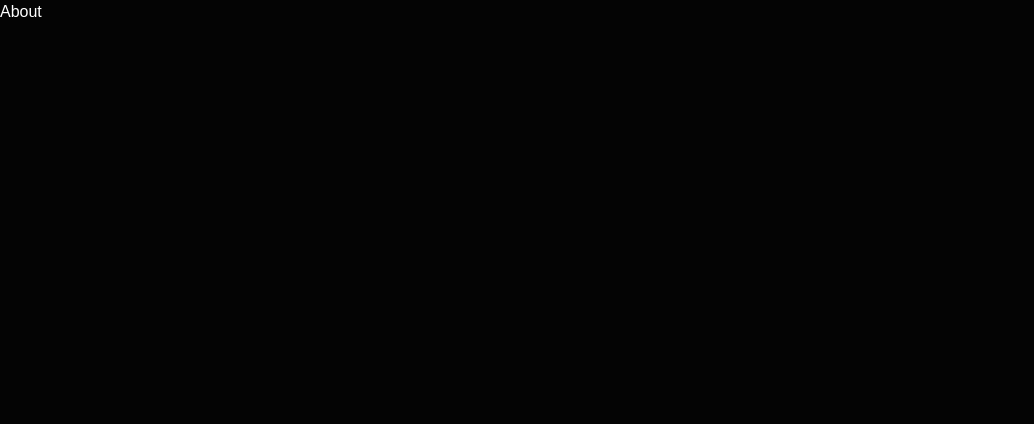
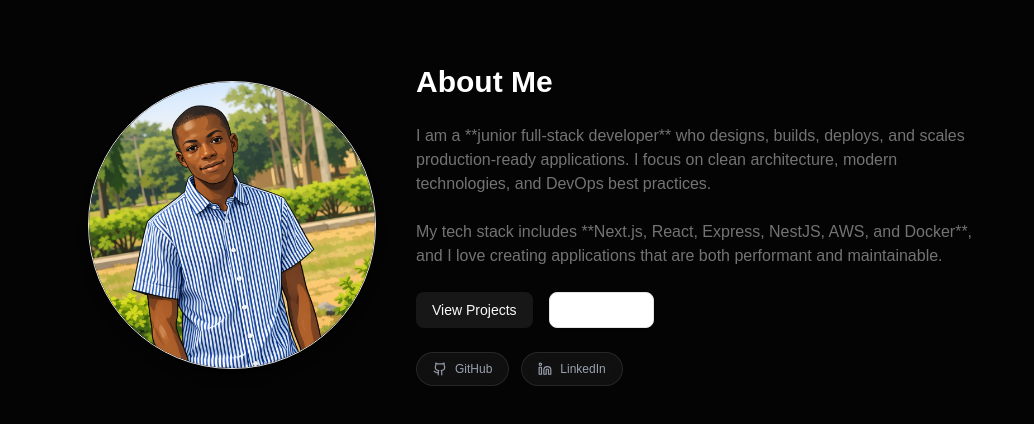
Before and after one commit to lasmor2/My-Portfolio, a Next.js app: page /about in a window 1280 px wide. Shown: the top 424 px of the page, without its empty margins (0-1034 px from the left). Built offline with nearby package versions, Linux system fonts and the light colour scheme.

Commit message:
feat: add About Me page and section with personal bio and tech stack.

```diff
--- a/src/app/about/page.tsx
+++ b/src/app/about/page.tsx
@@ -1,7 +1,9 @@
-import React from "react";
+import AboutSection from "@/components/sections/about";
 
-const About = () => {
-  return <div>About</div>;
-};
-
-export default About;
+export default function AboutPage() {
+  return (
+    <main className="px-6 py-16 max-w-6xl mx-auto">
+      <AboutSection />
+    </main>
+  );
+}
--- /dev/null
+++ b/src/components/sections/about.tsx
@@ -0,0 +1,48 @@
+import Image from "next/image";
+import { Button } from "@/components/ui/button";
+import { SocialLinks } from "@/components/Layout/social-links";
+
+export default function AboutSection() {
+  return (
+    <section className="flex flex-col md:flex-row items-center gap-10">
+      {/* Left: Image */}
+      <div className="relative w-56 h-56 md:w-72 md:h-72 rounded-full overflow-hidden border shadow-lg">
+        <Image
+          src="/images/my-pix.png" // your cartoon avatar
+          alt="Profile picture"
+          fill
+          className="object-cover"
+        />
+      </div>
+
+      {/* Right: Text Content */}
+      <div className="space-y-6 md:max-w-xl text-center md:text-left">
+        <h2 className="text-3xl font-bold">About Me</h2>
+
+        <p className="text-muted-foreground">
+          I am a **junior full-stack developer** who designs, builds, deploys,
+          and scales production-ready applications. I focus on clean
+          architecture, modern technologies, and DevOps best practices.
+        </p>
+
+        <p className="text-muted-foreground">
+          My tech stack includes **Next.js, React, Express, NestJS, AWS, and
+          Docker**, and I love creating applications that are both performant
+          and maintainable.
+        </p>
+
+        <div className="flex justify-center md:justify-start gap-4">
+          <Button asChild size="default">
+            <a href="/projects">View Projects</a>
+          </Button>
+          <Button asChild size="default" variant="outline">
+            <a href="/contact">Contact Me</a>
+          </Button>
+        </div>
+
+        {/* Social links */}
+        <SocialLinks />
+      </div>
+    </section>
+  );
+}
--- /dev/null
+++ b/src/data/about.ts
@@ -0,0 +1,13 @@
+export const aboutData = {
+  bio: "I am a junior full-stack developer building scalable applications...",
+  techStack: [
+    "Next.js",
+    "React",
+    "Express",
+    "NestJS",
+    "AWS",
+    "Docker",
+    "Jenkins",
+    "CI/CD",
+  ],
+};
```
